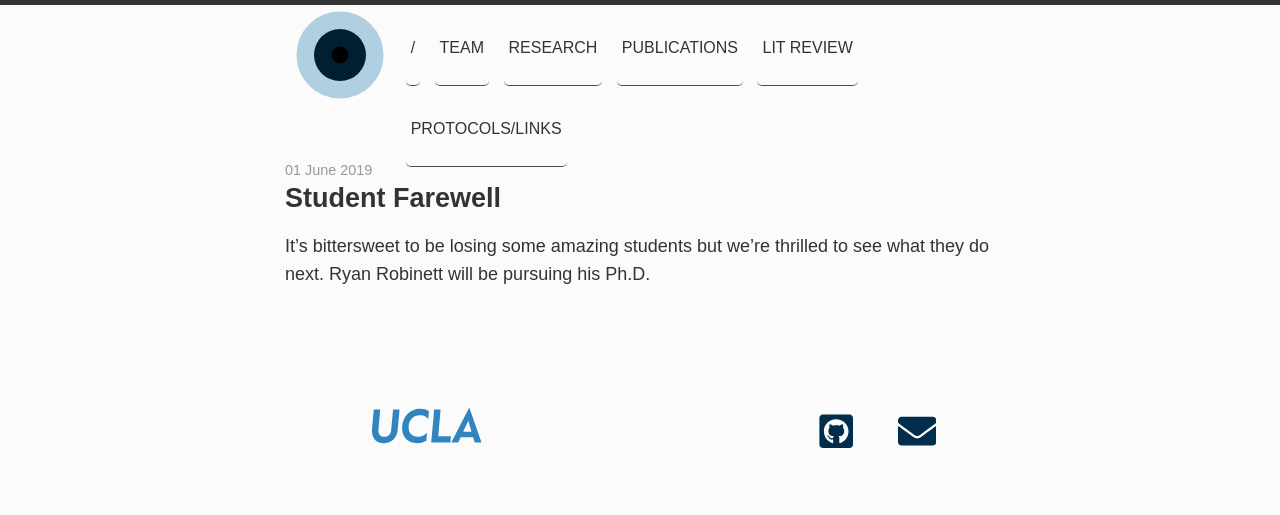
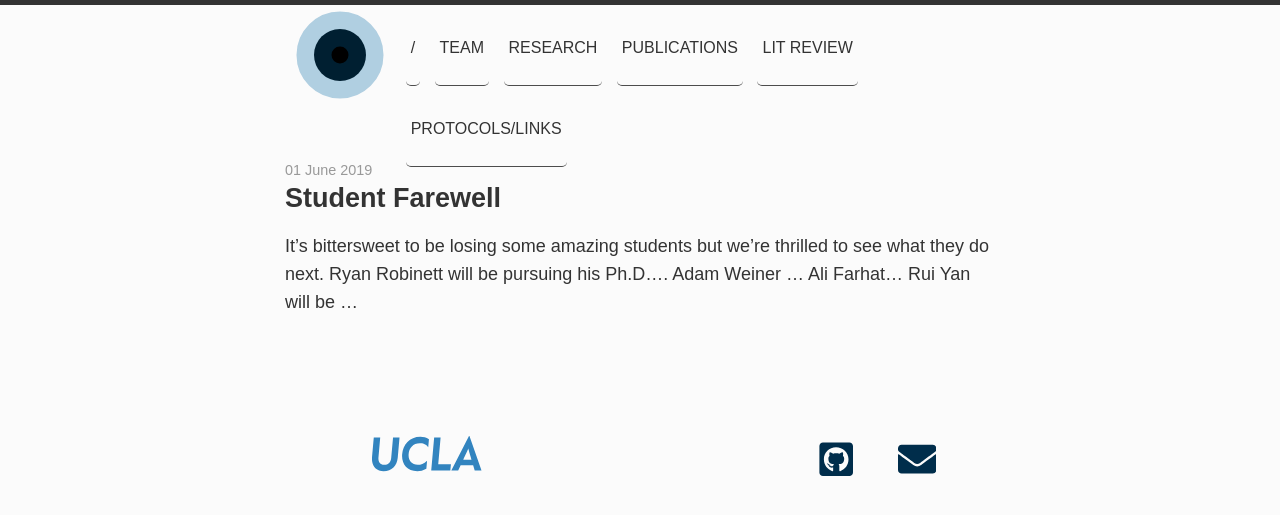
Before and after one commit to meyer-lab/asmlab.org, a Jekyll site: the page built from _posts/news/2019-04-04-Student-Farewell.md, in a window 1280 px wide. Shown: the top 515 px of the page. Built offline with Jekyll 4.4.1, drawn with Linux system fonts in a browser that asks for light colours; some web fonts are replaced.

Commit message:
Update 2019-04-04-Student-Farewell.md

```diff
--- a/_posts/news/2019-04-04-Student-Farewell.md
+++ b/_posts/news/2019-04-04-Student-Farewell.md
@@ -4,4 +4,4 @@ title:  Student Farewell
 date:   2019-06-01 00:00:01
 categories: news
 ---
-It's bittersweet to be losing some amazing students but we're thrilled to see what they do next. Ryan Robinett will be pursuing his Ph.D.
+It's bittersweet to be losing some amazing students but we're thrilled to see what they do next. Ryan Robinett will be pursuing his Ph.D.... Adam Weiner ... Ali Farhat... Rui Yan will be ...
```
